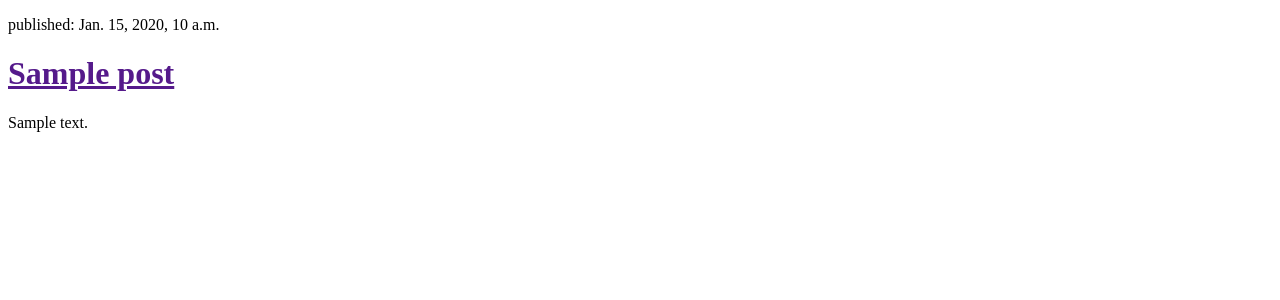
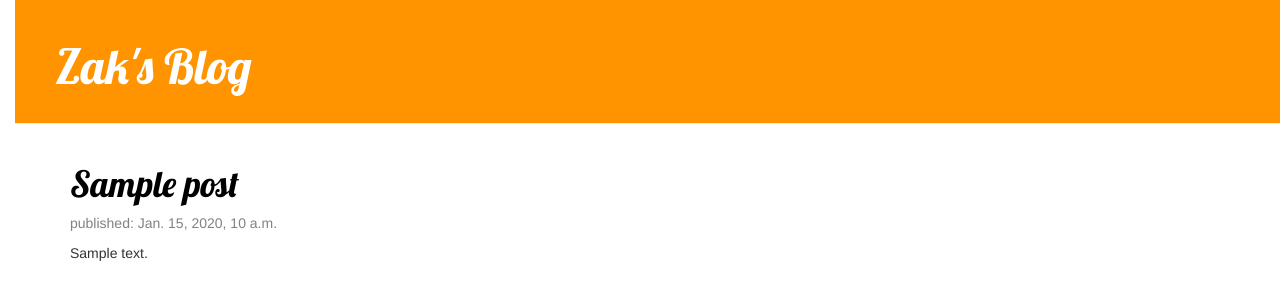
Before and after one commit to python-zak/my-first-blog, a Django app: template blog/templates/blog/post_list.html in a window 1280 px wide. Shown: the top 300 px of the page. Run offline with Django 3.2, Linux system fonts and the light colour scheme; the template is opened without the code that fills it: values that come from a table or form of the project are taken from there, others are empty; tables that the repository leaves empty hold one stand-in row (values such as "Sample post"); some libraries are stand-ins or nearby versions.

Commit message:
add css, base.html template, post detail view

```diff
--- /dev/null
+++ b/blog/static/css/blog.css
@@ -0,0 +1,55 @@
+h1 a {
+    color: #FCA205;
+    font-family: 'Lobster';
+}
+
+body {
+    padding-left: 15px;
+}
+
+.page-header {
+    background-color: #ff9400;
+    margin-top: 0;
+    padding: 20px 20px 20px 40px;
+}
+
+.page-header h1, .page-header h1 a, .page-header h1 a:visited, .page-header h1 a:active {
+    color: #ffffff;
+    font-size: 36pt;
+    text-decoration: none;
+}
+
+.content {
+    margin-left: 40px;
+}
+
+h1, h2, h3, h4 {
+    font-family: 'Lobster', cursive;
+}
+
+.date {
+    color: #828282;
+}
+
+.save {
+    float: right;
+}
+
+.post-form textarea, .post-form input {
+    width: 100%;
+}
+
+.top-menu, .top-menu:hover, .top-menu:visited {
+    color: #ffffff;
+    float: right;
+    font-size: 26pt;
+    margin-right: 20px;
+}
+
+.post {
+    margin-bottom: 70px;
+}
+
+.post h1 a, .post h1 a:visited {
+    color: #000000;
+}
--- /dev/null
+++ b/blog/templates/blog/base.html
@@ -0,0 +1,23 @@
+{% load staticfiles %}
+<html>
+    <head>
+        <title>Zak's Blog</title>
+        <link rel="stylesheet" href="//maxcdn.bootstrapcdn.com/bootstrap/3.2.0/css/bootstrap.min.css">
+        <link rel="stylesheet" href="//maxcdn.bootstrapcdn.com/bootstrap/3.2.0/css/bootstrap-theme.min.css">
+        <link href='//fonts.googleapis.com/css?family=Lobster&subset=latin,latin-ext' rel='stylesheet' type='text/css'>
+        <link rel="stylesheet" href="{% static 'css/blog.css' %}">
+    </head>
+<body>
+    <div class="page-header">
+        <h1><a href="/">Zak's Blog</a></h1>
+    </div>
+    <div class="content container">
+        <div class="row">
+            <div class="col-md-8">
+            {% block content %}
+            {% endblock %}
+            </div>
+        </div>
+    </div>
+</body>
+</html>
--- a/blog/templates/blog/post_list.html
+++ b/blog/templates/blog/post_list.html
@@ -1,16 +1,13 @@
-<!DOCTYPE html>
-<html lang="en">
-<head>
-    <meta charset="UTF-8">
-    <title>Zak's Blog</title>
-</head>
-<body>
+{% extends 'blog/base.html' %}
+{% block content %}
+            {% for post in posts %}
+                <div class="post">
+                    <h1><a href="{% url 'post_detail' pk=post.pk %}">{{ post.title }}</a></h1>
+                    <div class="date">
+                        <p>published: {{ post.published_date }}</p>
+                    </div>
 
-{% for p in posts %}
-        <p>published: {{ post.published_date }}</p>
-        <h1><a href="">{{ post.title }}</a></h1>
-        <p>{{ post.text|linebreaksbr }}</p>
-    </div>
-{% endfor %}
-</body>
-</html>
+                    <p>{{ post.text|linebreaksbr }}</p>
+                </div>
+            {% endfor %}
+{% endblock %}
--- a/blog/urls.py
+++ b/blog/urls.py
@@ -3,4 +3,5 @@ from . import views
 
 urlpatterns = [
     url(r'^$', views.post_list, name='post_list'),
+    url(r'^post/(?P<pk>\d+)/$', views.post_detail, name='post_detail')
 ]
--- a/blog/views.py
+++ b/blog/views.py
@@ -1,7 +1,11 @@
-from django.shortcuts import render
+from django.shortcuts import render , get_object_or_404
 from django.utils import timezone
 from . models import Post
 # Create your views here.
 def post_list(request):
     posts = posts = Post.objects.filter(published_date__lte=timezone.now()).order_by('published_date')
     return render(request, 'blog/post_list.html', {'posts':posts})
+
+def post_detail(request,pk):
+    post = get_object_or_404(Post,pk=pk)
+    return render(request, 'blog/post_detail.html',{'post':post})
```
Also changed, not shown: blog/templates/blog/post_detail.html (added, +13 -0 lines).
